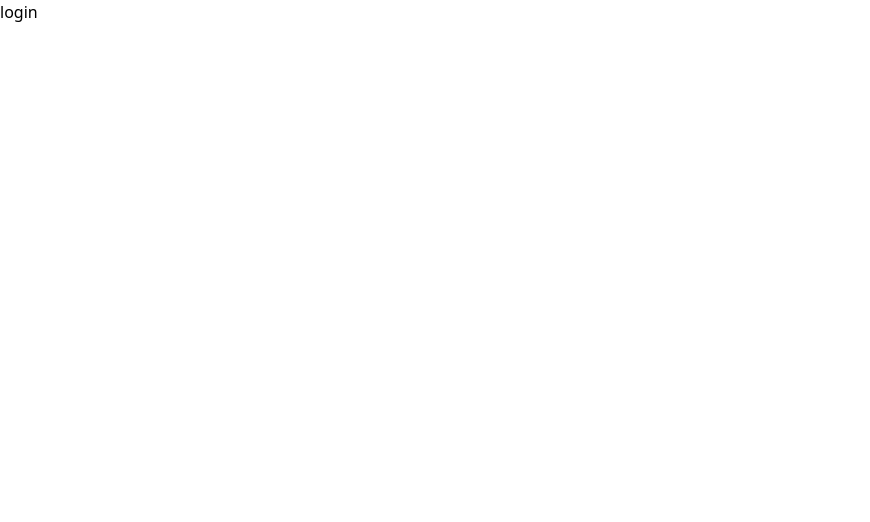
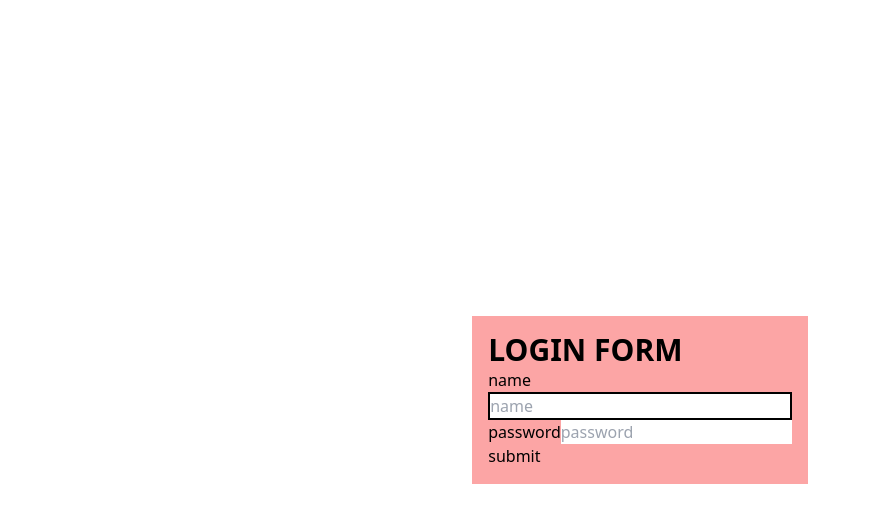
Before and after one commit to Sharath-RJ/smart-parking, a React (Create React App) app in the folder client/: page /login in a window 1280 px wide. Shown: the top 522 px of the page, without its empty margins (0-870 px from the left). Built offline with nearby package versions, Linux system fonts and the light colour scheme.

Commit message:
wokring on login form

```diff
--- a/client/src/App.js
+++ b/client/src/App.js
@@ -18,6 +18,7 @@ function App() {
           <Route index element={<Dashboard />} />
           <Route path="devices" element={<Devices />} />
         </Route>
+        <Route path="*" element={<>Not found</>} />
       </Routes>
       <ToastContainer position="bottom-center" />
     </div>
--- a/client/src/components/Map.jsx
+++ b/client/src/components/Map.jsx
@@ -6,7 +6,7 @@ const Map = () => {
     height: '80vh',
     width: '100%'
   };
-
+  // scms location
   const defaultCenter = {
     lat: 10.269433,
     lng: 76.400251
--- a/client/src/index.css
+++ b/client/src/index.css
@@ -1,3 +1,7 @@
 @tailwind base;
 @tailwind components;
 @tailwind utilities;
+
+h1{
+    @apply text-3xl font-bold
+}
--- a/client/src/pages/Landloards/Login.jsx
+++ b/client/src/pages/Landloards/Login.jsx
@@ -2,8 +2,25 @@ import React from 'react'
 
 const Login = () => {
   return (
-    <div>
-      login
+    <div className=' h-screen w-screen container flex items-center justify-center'>
+      <form className='form w-84 bg-red-300 h-auto p-4' >
+        <div className="head">
+          <h1>LOGIN FORM</h1>
+        </div>
+        <div className="">
+          <label htmlFor="email">
+            name
+          </label>
+          <input className=' w-full border-2 border-black' type="text" id='email' placeholder='name' />
+        </div>
+        <div className="">
+          <label htmlFor="password">
+            password
+          </label>
+          <input type="password" id='password' placeholder='password' />
+        </div>
+        <button type='submit'>submit</button>
+      </form>
     </div>
   )
 }
```
